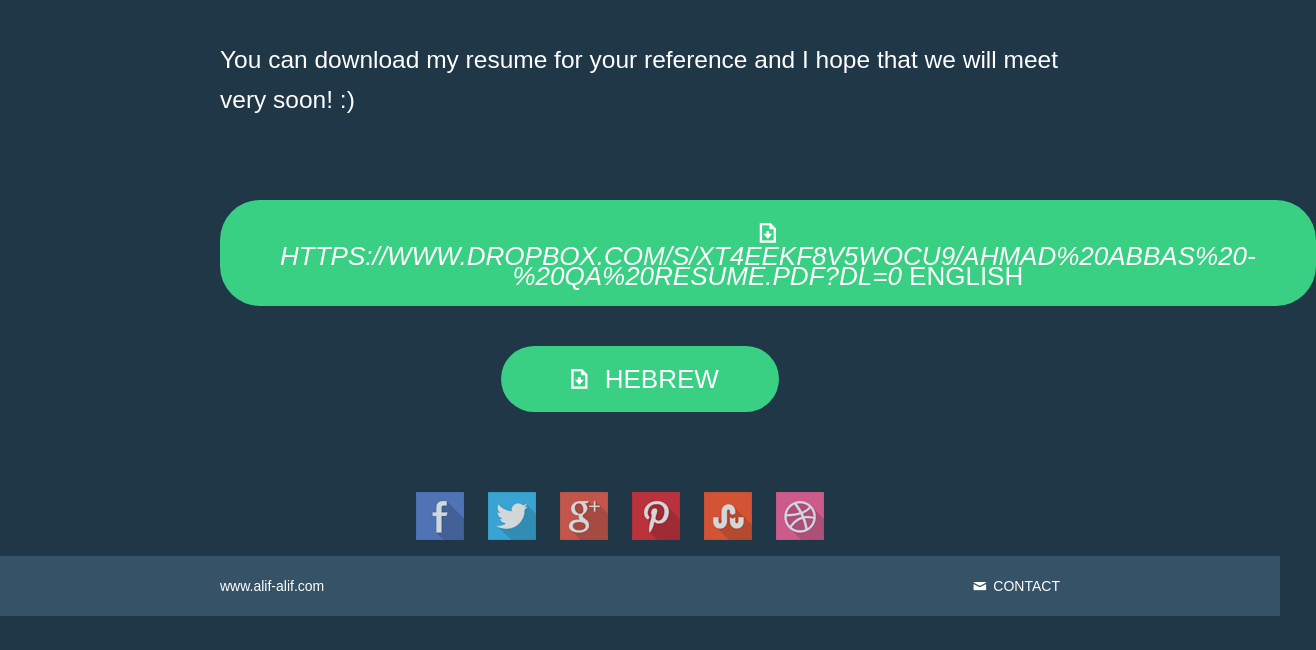
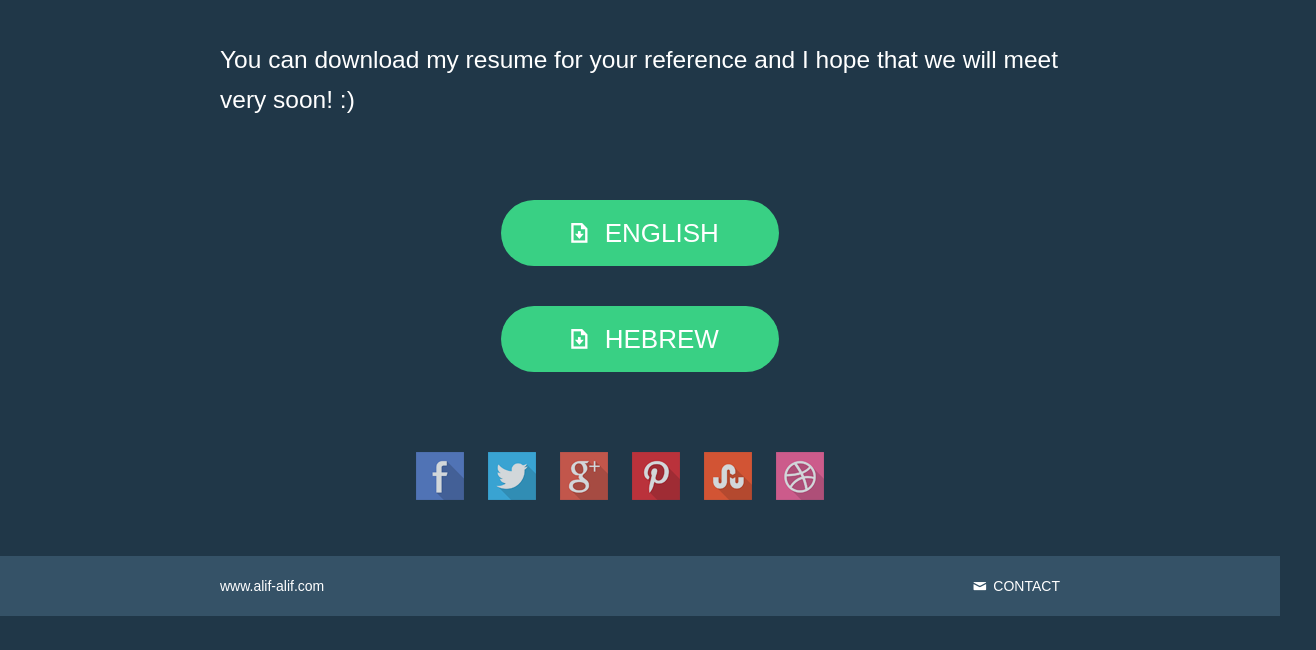
Before and after one commit to ht2k9/ahmadabbas.github.io, a plain HTML site: page resume.html in a window 1280 px wide. Shown: the part 184-834 px from the top of the page, 1316 px wide, since content can reach past the window. After the commit the page ends 800 px from the top, so only its background shows below. Drawn offline with Linux system fonts and the light colour scheme; a web font is replaced by a local one.

Commit message:
Update resume.html

```diff
--- a/resume.html
+++ b/resume.html
@@ -26,7 +26,7 @@
 <div class="container resume">
   <h2>My Resume</h2>
   <h3>You can download my resume for your reference and I hope that we will meet very soon! :)</h3>
-   <div class="btn-center"> <a href="" class="hire-me"><i class="icon-download">https://www.dropbox.com/s/xt4eekf8v5wocu9/Ahmad%20Abbas%20-%20QA%20resume.pdf?dl=0</i> English</a></div>
+   <div class="btn-center"> <a href="https://www.dropbox.com/s/xt4eekf8v5wocu9/Ahmad%20Abbas%20-%20QA%20resume.pdf?dl=0" class="hire-me"><i class="icon-download"></i> English</a></div>
   <div class="btn-center"> <a href="https://www.dropbox.com/s/s4bkbxcl4evkt69/%D7%90%D7%97%D7%9E%D7%93%20%D7%A2%D7%91%D7%90%D7%A1%20-%20%D7%A7%D7%95%D7%A8%D7%95%D7%AA%20%D7%97%D7%99%D7%99%D7%9D.pdf?dl=0" class="hire-me"><i class="icon-download"></i> Hebrew</a></div>
 </div>
 <div class="row social">
```
